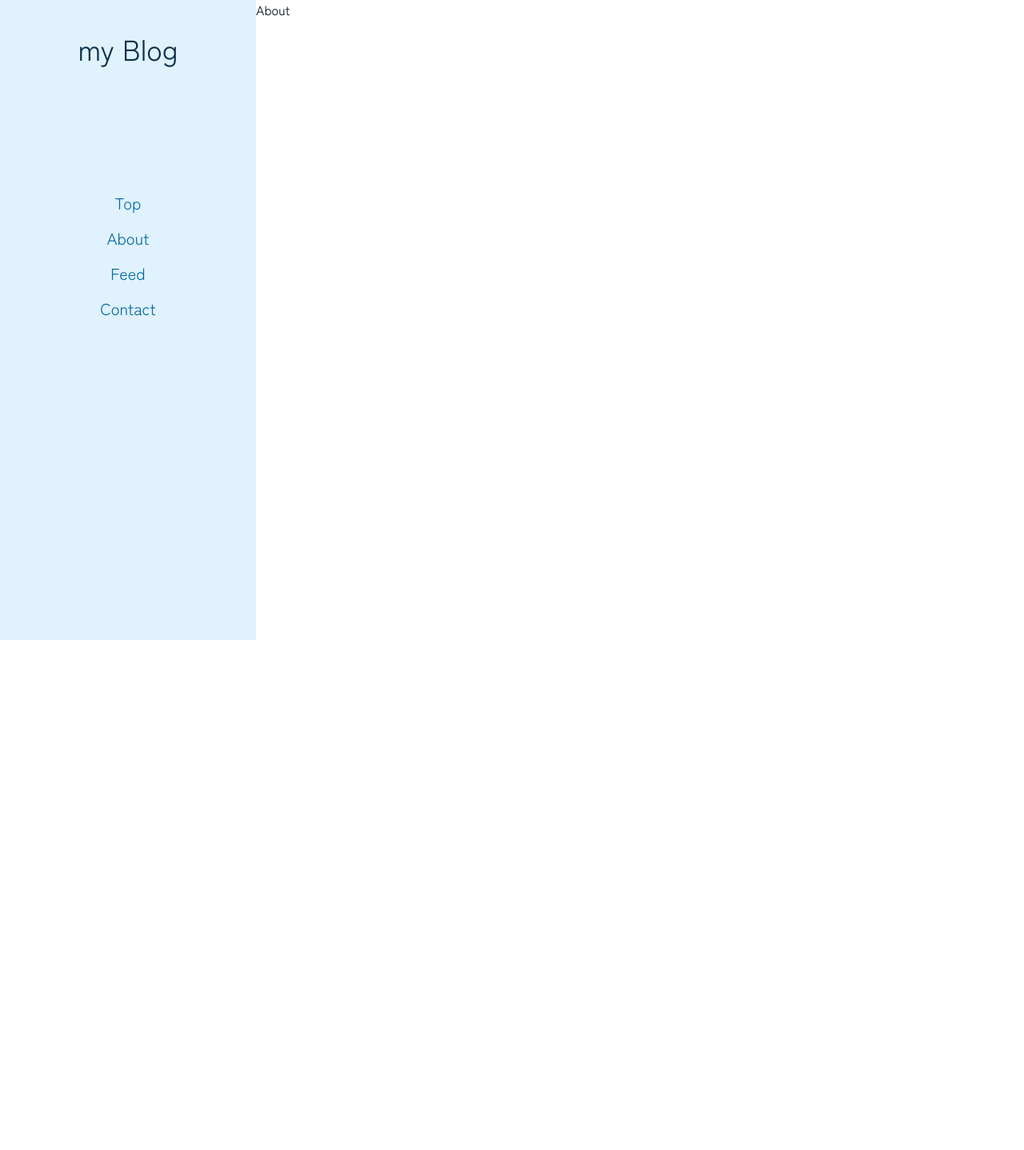
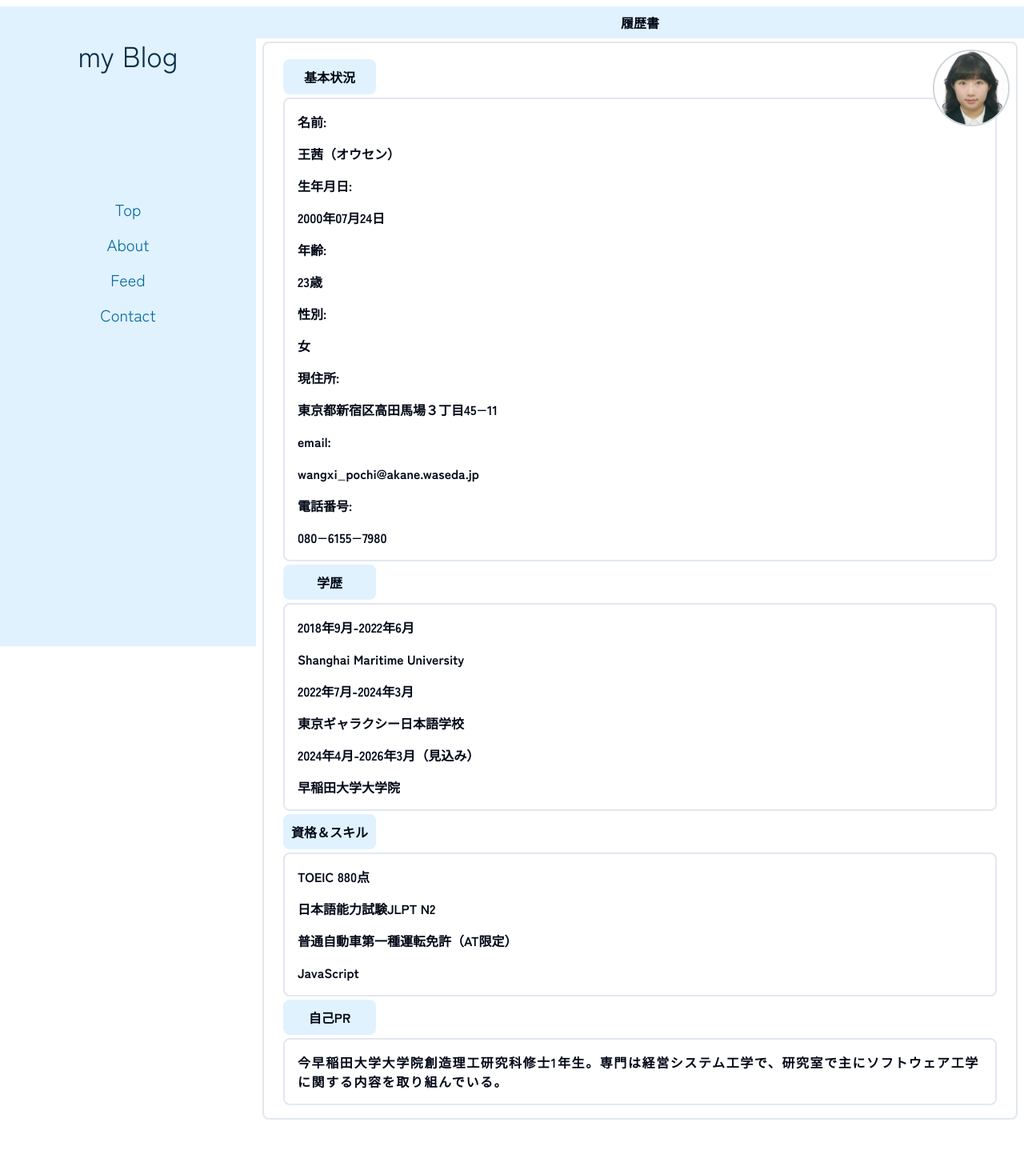
Before and after one commit to AkaneWang/my_blog, a Next.js app: page /about in a window 1280 px wide. Shown: the top 1438 px of the page at 80% size. Before the commit the page ends 800 px from the top, so only its background shows below. Built offline with nearby package versions, Linux system fonts and the light colour scheme.

Commit message:
add abut page

```diff
--- a/src/app/about/page.tsx
+++ b/src/app/about/page.tsx
@@ -1,7 +1,111 @@
+import Image from "next/image";
+
+const personalInfo = [
+  {
+    key: "名前:",
+    value: "王茜（オウセン）",
+  },
+  {
+    key: "生年月日:",
+    value: "2000年07月24日",
+  },
+  {
+    key: "年齢:",
+    value: "23歳",
+  },
+  {
+    key: "性別:",
+    value: "女",
+  },
+  {
+    key: "現住所:",
+    value: "東京都新宿区高田馬場３丁目45−11",
+  },
+  {
+    key: "email:",
+    value: "wangxi_pochi@akane.waseda.jp",
+  },
+  {
+    key: "電話番号:",
+    value: "080−6155−7980",
+  },
+];
+const educationHistory = [
+  {
+    period: "2018年9月-2022年6月",
+    institution: "Shanghai Maritime University",
+  },
+  {
+    period: "2022年7月-2024年3月",
+    institution: "東京ギャラクシー⽇本語学校",
+  },
+  {
+    period: "2024年4月-2026年3月（見込み）",
+    institution: "早稲⽥⼤学⼤学院",
+  },
+];
+const qualificationsAndSkills = [
+  "TOEIC 880点",
+  "⽇本語能⼒試験JLPT N2",
+  "普通⾃動⾞第⼀種運転免許（AT限定）",
+  "JavaScript",
+];
+
 export default function About() {
   return (
-    <main className="ml-[20rem]">
-      <h1>About</h1>
+    <main className="md:ml-[20rem] mb-[10rem]">
+      <h1 className="text-sky-1000 w-full bg-sky-100 mt-2 p-2 flex justify-center font-semibold">
+        履歴書
+      </h1>
+      <div className="relative border-2 rounded-lg mt-1 mx-2 p-4">
+        <Image
+          src="/aboutme.jpg"
+          width={500}
+          height={500}
+          alt="Profile Photo"
+          className="absolute top-2 right-2 w-24 h-24 border-2 border-gray-300 rounded-full object-cover"
+        />
+        <h2 className="border-2 border-sky-100 rounded-lg bg-sky-100 box-content mt-1 mx-2 p-2 w-24 flex justify-center font-semibold">
+          基本状況
+        </h2>
+
+        <div className="flex flex-col gap-4 border-2 border-sky-10 rounded-lg p-4 mt-1 mx-2 text-md font-semibold">
+          {personalInfo.map(({ key, value }) => (
+            <>
+              <p>{key}</p>
+              <p>{value}</p>
+            </>
+          ))}
+        </div>
+
+        <h2 className="border-2 border-sky-100 rounded-lg bg-sky-100 box-content mt-1 mx-2 p-2 w-24 flex justify-center  font-semibold">
+          学歴
+        </h2>
+        <div className="flex flex-col gap-4 border-2 border-sky-10 rounded-lg p-4 mt-1 mx-2 text-md font-semibold">
+          {educationHistory.map(({ period, institution }) => (
+            <>
+              <p>{period}</p>
+              <p>{institution}</p>
+            </>
+          ))}
+        </div>
+
+        <h2 className="border-2 border-sky-100 rounded-lg bg-sky-100 box-content mt-1 mx-2 p-2 w-24 flex justify-center font-semibold">
+          資格＆スキル
+        </h2>
+        <div className="flex flex-col gap-4 border-2 border-sky-10 rounded-lg p-4 mt-1 mx-2 text-md font-semibold">
+          {qualificationsAndSkills.map((item, index) => (
+            <p key={index}>{item}</p>
+          ))}
+        </div>
+
+        <h2 className="border-2 border-sky-100 rounded-lg bg-sky-100 box-content mt-1 mx-2 p-2 w-24 flex justify-center font-semibold">
+          自己PR
+        </h2>
+        <p className="flex flex-col gap-4 border-2 border-sky-10 rounded-lg p-4 mt-1 mx-2 text-md font-semibold tracking-widest">
+          今早稲田大学大学院創造理工研究科修士1年生。専門は経営システム工学で、研究室で主にソフトウェア工学に関する内容を取り組んでいる。
+        </p>
+      </div>
     </main>
   );
 }
--- a/src/app/contact/page.tsx
+++ b/src/app/contact/page.tsx
@@ -1,7 +1,9 @@
 export default function Contact() {
   return (
-    <main className="ml-[20rem]">
-      <h1>Contact</h1>
+    <main className="md:ml-[20rem]">
+      <h1 className="text-sky-1000 w-full bg-sky-100 mt-2 p-2 flex justify-center font-semibold">
+        問い合わせ
+      </h1>
     </main>
   );
 }
--- a/src/app/layout.tsx
+++ b/src/app/layout.tsx
@@ -12,8 +12,8 @@ const gothic = Zen_Kaku_Gothic_New({
 });
 
 export const metadata: Metadata = {
-  title: "Treasure-Experience",
-  description: "Generated by create next app",
+  title: "あかねの留学生活",
+  description: "私の日本留学生活",
 };
 
 export default function RootLayout({
```
Also changed, not shown: public/aboutme.jpg (added).
